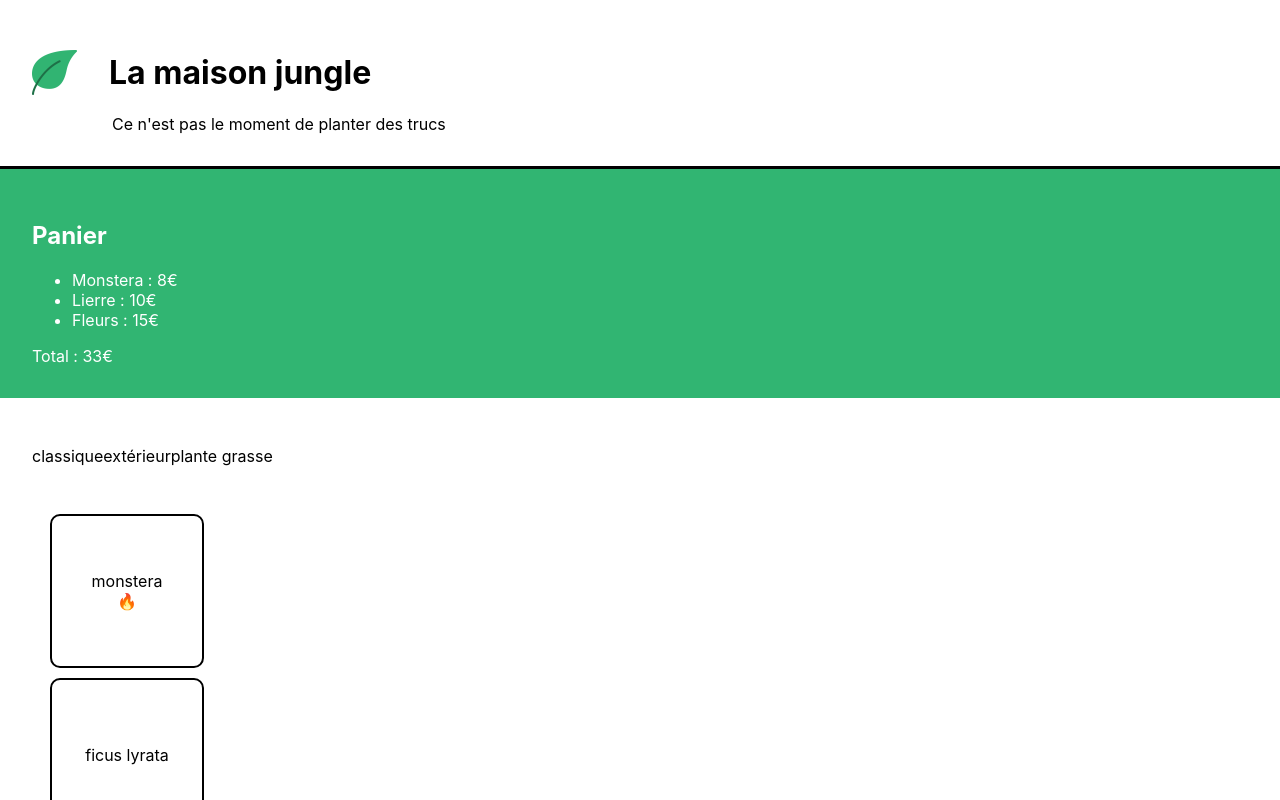
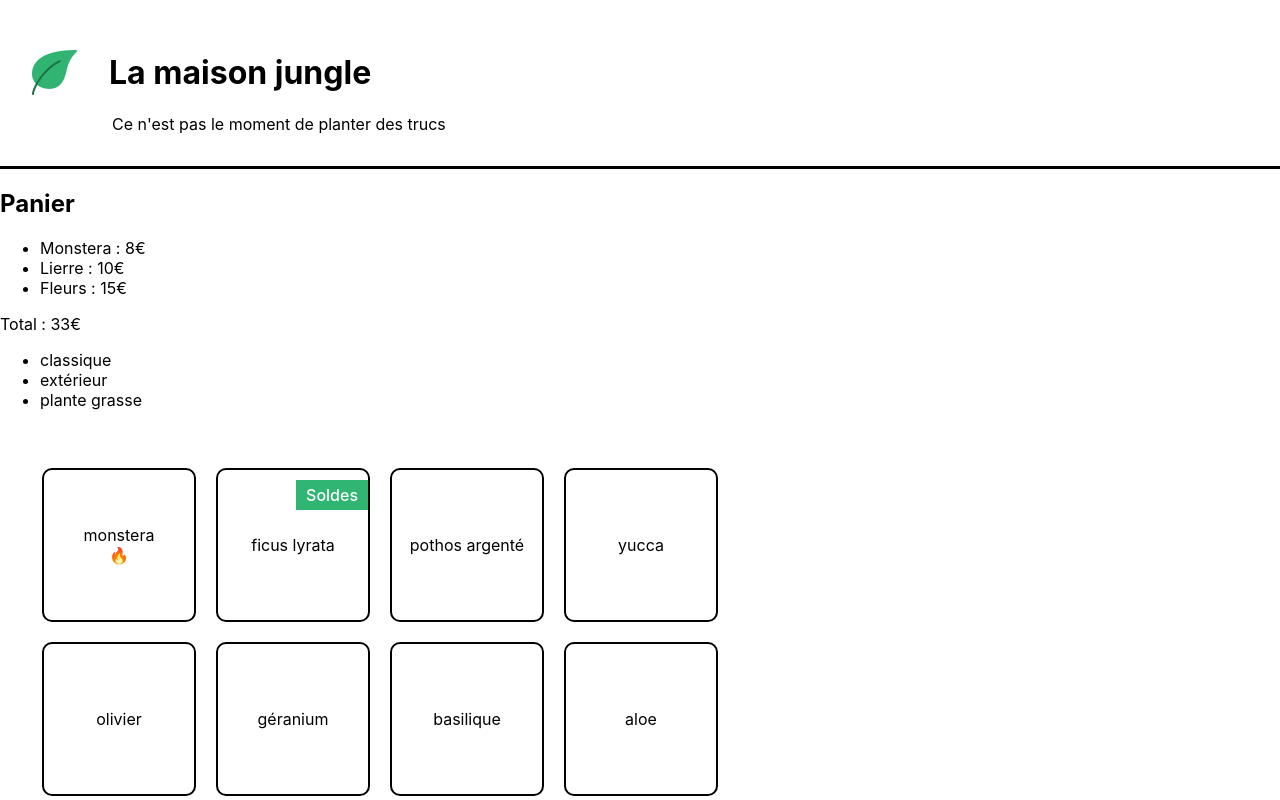
Before and after one commit to garpzy/ReactCours1, a React (Create React App) app: page / in a window 1280 px wide. Shown: the top 800 px of the page. Built offline with nearby package versions, Linux system fonts and the light colour scheme.

Commit message:
add soldes

```diff
--- a/src/components/Cart.js
+++ b/src/components/Cart.js
@@ -5,7 +5,7 @@ function Cart() {
 	const ivyPrice = 10
 	const flowerPrice = 15
 	return (
-		<div className='lmj-cart'>
+		<div className='Cart.css'>
 			<h2>Panier</h2>
 			<ul>
 				<li>Monstera : {monsteraPrice}€</li>
--- a/src/components/ShoppingList.js
+++ b/src/components/ShoppingList.js
@@ -10,16 +10,17 @@ function ShoppingList() {
 
 	return (
 		<div>
-			<ul className="lmj-plant-list">
+			<ul>
 				{categories.map((cat) => (
 					<li key={cat}>{cat}</li>
 				))}
 			</ul>
-			<ul>
+			<ul className="lmj-plant-list">
 				{plantList.map((plant) => (
 					<li key={plant.id} className="lmj-plant-item">
                     {plant.name}
                     {plant.isBestSale && <span>🔥</span>}
+                    {plant.isSpecialOffer && <div className="lmj-sales">Soldes</div>}
                      </li>
 				))}
 			</ul>
--- a/src/datas/plantList.js
+++ b/src/datas/plantList.js
@@ -8,7 +8,8 @@ export const plantList = [
 	{
 		name: 'ficus lyrata',
 		category: 'classique',
-		id: '2ab'
+		id: '2ab',
+        isSpecialOffer: true
 	},
 	{
 		name: 'pothos argenté',
```
